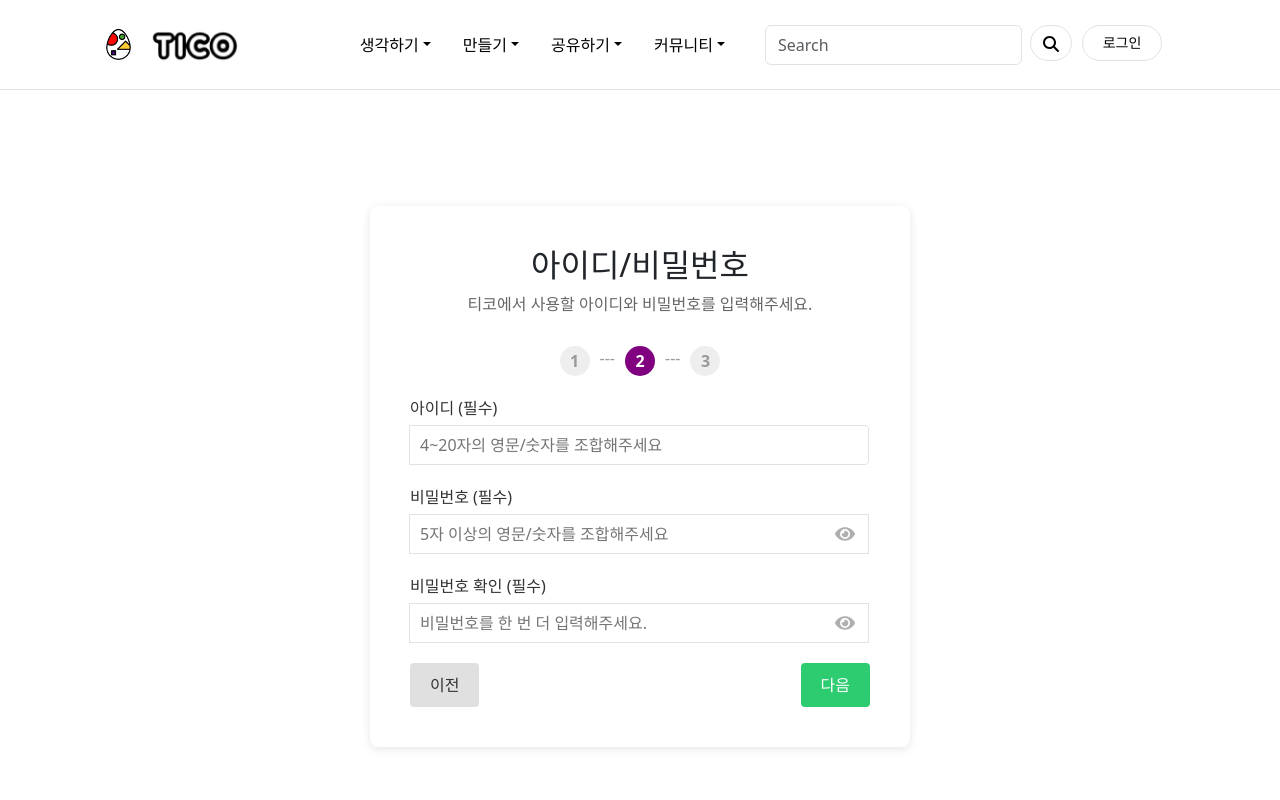
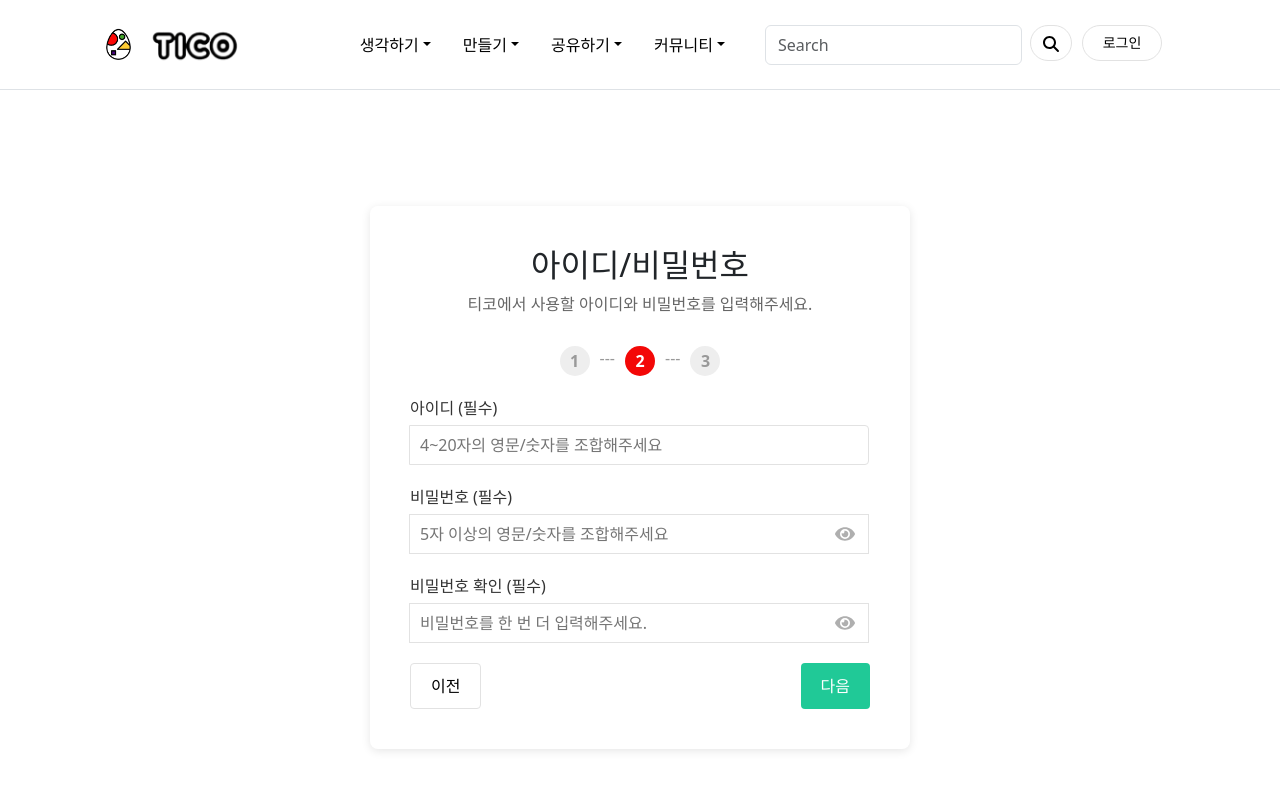
Before and after one commit to hyedi3x/TICO_TEAM, a React (Create React App) app in the folder front-react/: page /signUp/id in a window 1280 px wide. Shown: the top 800 px of the page. Built offline with nearby package versions, Linux system fonts and the light colour scheme.

Commit message:
[modify] Signup.css & SignUpId.css
- 프로그래스 색 수정
- 다음 버튼 색 수정

```diff
--- a/front-react/src/pages/login/SignUpId.css
+++ b/front-react/src/pages/login/SignUpId.css
@@ -56,7 +56,7 @@
 }
 
 .progress-step.active {
-  background-color: purple; /* 활성화된 스텝 색상 */
+  background-color: #f30807; /* 활성화된 스텝 색상 */
   color: white;
 }
 
@@ -107,12 +107,19 @@
 }
 
 .prev-button {
+  background-color: white;
+  color: #000000;
+  border: 1px solid #e2e2e2;
+
+}
+
+.prev-button:hover {
   background-color: #e0e0e0;
-  color: #333;
+  color: #000000;
 }
 
 .next-button {
-  background-color: #2ecc71;
+  background-color: #20c997;
   color: white;
 }
 
--- a/front-react/src/pages/login/Signup.css
+++ b/front-react/src/pages/login/Signup.css
@@ -53,7 +53,7 @@
 }
 
 .progress-step.active {
-  background-color: purple; /* 활성화된 스텝 색상 */
+  background-color: #f30807; /* 활성화된 스텝 색상 */
   color: white;
 }
 
@@ -79,7 +79,7 @@
 }
 
 .check_btn {
-  accent-color: purple;
+  accent-color: #f30807;
   margin-right: 10px;
 }
 
```
